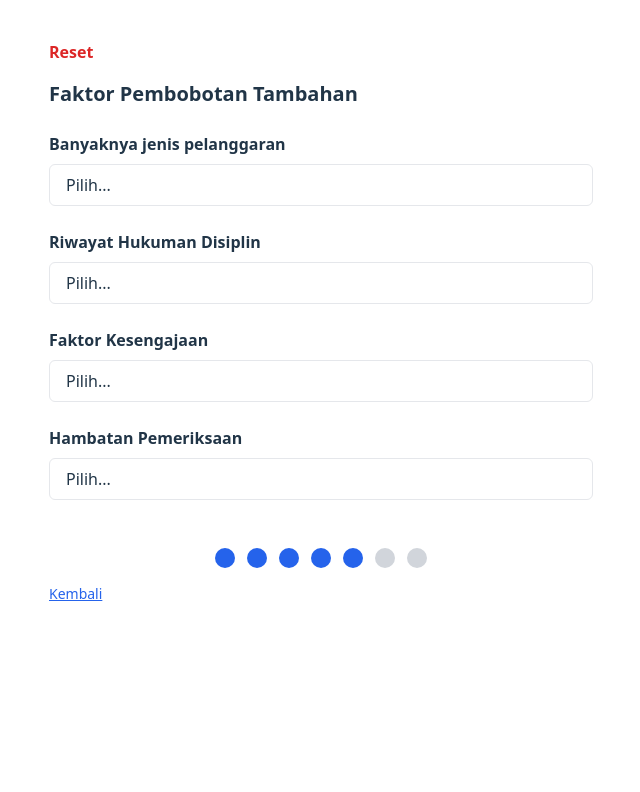
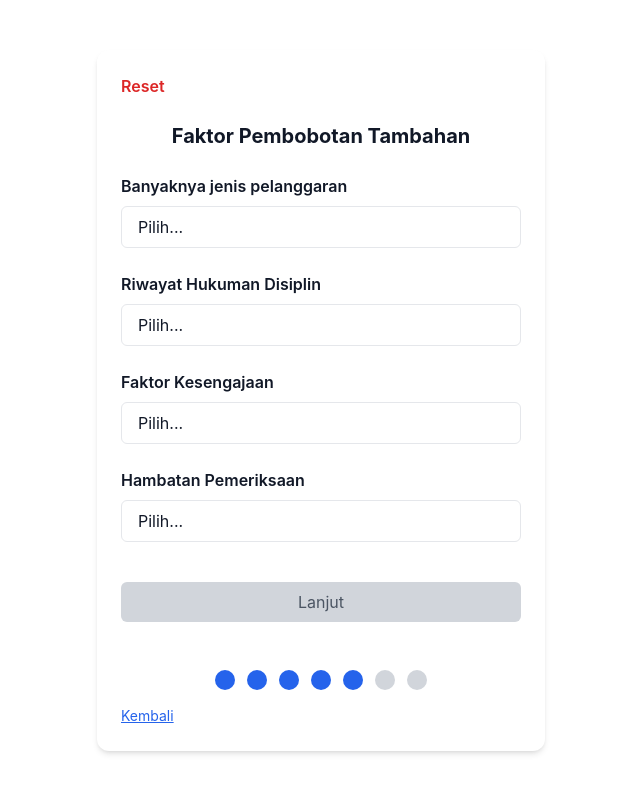
Before and after one commit to ucubz/mpjhd-app-v2, a React (Vite) app: page /step/5 in a window 1280 px wide. Shown: the top 792 px of the page, without its empty margins (319-959 px from the left). Built offline with nearby package versions, Linux system fonts and the light colour scheme.

Commit message:
Update Step5_FaktorTambahan.jsx
dari hp

```diff
--- a/src/pages/Step5_FaktorTambahan.jsx
+++ b/src/pages/Step5_FaktorTambahan.jsx
@@ -1,5 +1,7 @@
 import { useNavigate } from 'react-router-dom';
 import { useMPJHD } from '../context/MPJHDContext';
+import PageWrapper from '../components/PageWrapper';
+import Card from '../components/Card';
 import Stepper from '../components/Stepper';
 import { Listbox } from '@headlessui/react';
 import { hitungFaktorTambahan } from '../utils_v2/hitungFaktorTambahan';
@@ -70,13 +72,15 @@ export default function Step5_FaktorTambahan() {
     .every((key) => faktor[key] !== null && faktor[key] !== '');
 
   const handleNext = () => {
-    const nilaiTambahan = hitungTotalTambahan(state);
+    const nilaiTambahan = hitungFaktorTambahan(state);
     dispatch({ type: 'SET_NILAI_TAMBAHAN', nilaiTambahan });
     navigate('/step/6');
   };
 
   return (
-    <div className="max-w-xl mx-auto py-10 px-4">
+    <PageWrapper>
+      <Card>
+        <div className="flex justify-between items-center mb-6">
           <button
             onClick={() => {
               if (confirm('Yakin ingin mereset dan kembali ke awal?')) {
@@ -84,12 +88,13 @@ export default function Step5_FaktorTambahan() {
                 navigate('/step/1');
               }
             }}
-        className="text-red-600 font-semibold mb-4"
+            className="text-red-600 font-semibold"
           >
             Reset
           </button>
+        </div>
 
-      <h2 className="text-xl font-bold mb-6">Faktor Pembobotan Tambahan</h2>
+        <h2 className="text-xl font-bold mb-6 text-center">Faktor Pembobotan Tambahan</h2>
 
         <Dropdown
           label="Banyaknya jenis pelanggaran"
@@ -120,14 +125,17 @@ export default function Step5_FaktorTambahan() {
           list={options.hambatan}
         />
 
-      {isComplete && (
         <button
           onClick={handleNext}
-          className="mt-4 px-4 py-2 bg-blue-600 text-white rounded-md"
+          disabled={!isComplete}
+          className={`mt-4 px-4 py-2 rounded-md w-full ${
+            isComplete
+              ? 'bg-blue-600 text-white hover:bg-blue-700'
+              : 'bg-gray-300 text-gray-600 cursor-not-allowed'
+          }`}
         >
           Lanjut
         </button>
-      )}
 
         <div className="mt-12">
           <Stepper currentStep={5} totalSteps={7} />
@@ -138,6 +146,7 @@ export default function Step5_FaktorTambahan() {
             Kembali
           </button>
         </div>
-    </div>
+      </Card>
+    </PageWrapper>
   );
 }
```
Lines whose indentation alone changed are shown as unchanged.
